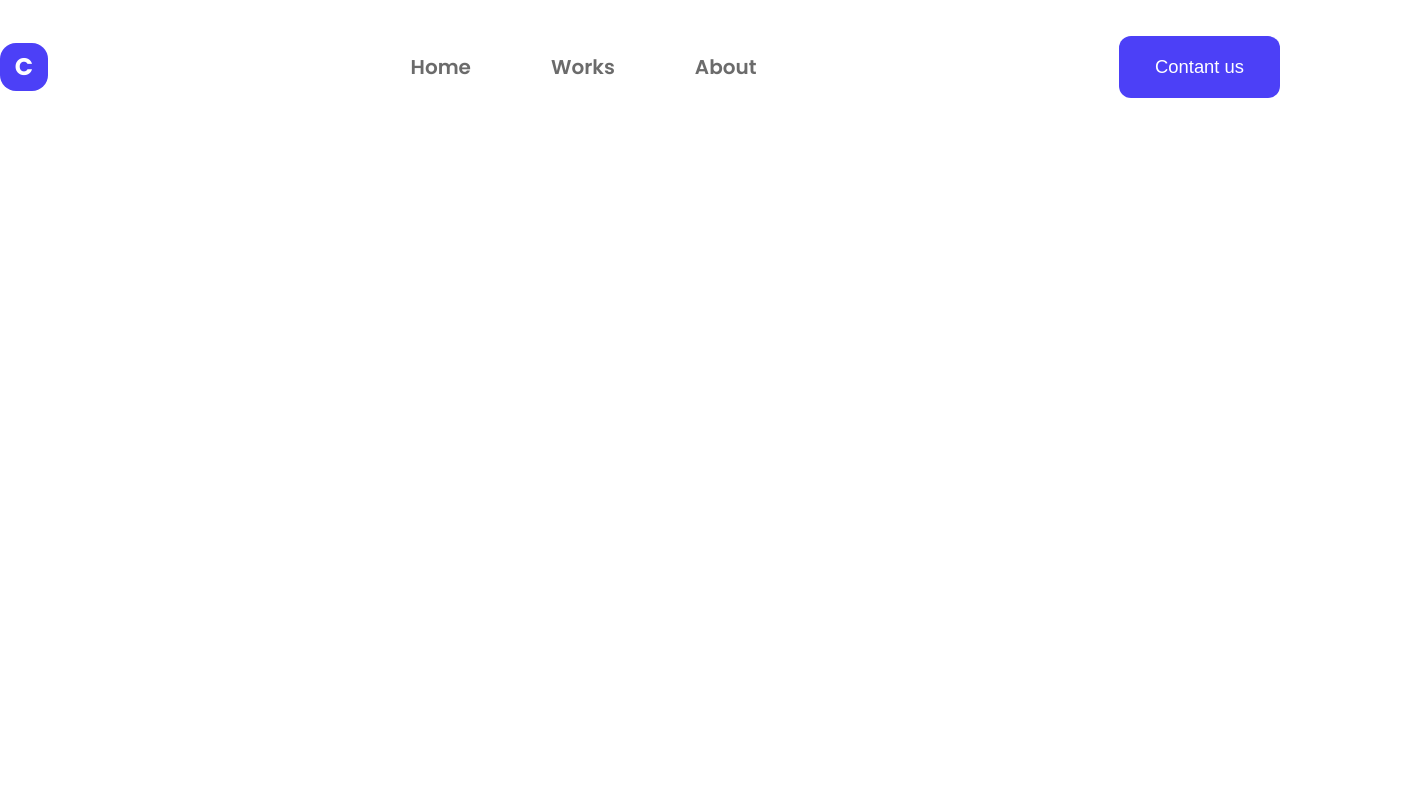
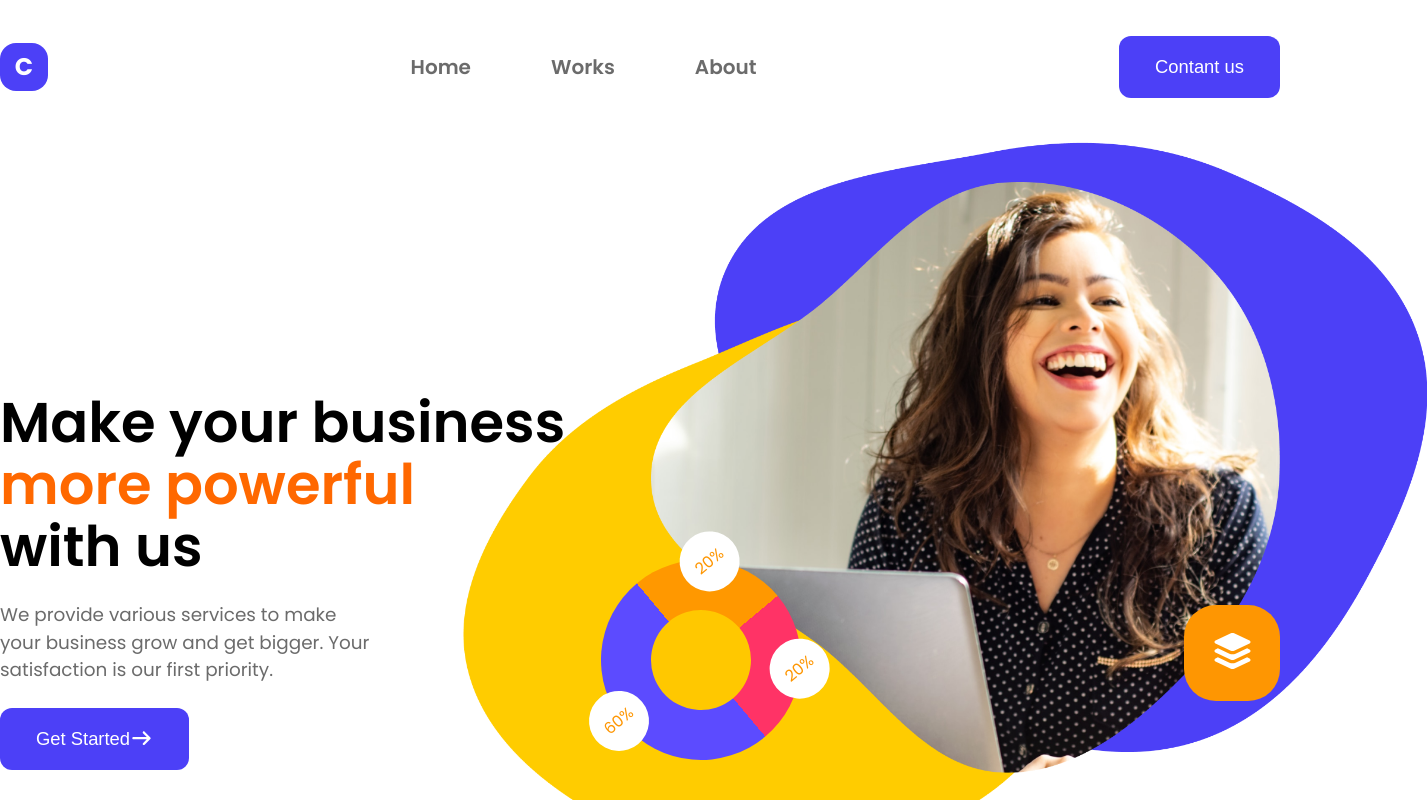
Before and after one commit to Nur-Nayeem/Creative-agency-website-design, a React (Vite) app: page / in a window 1280 px wide. Shown: the top 800 px of the page, 1427 px wide, since content can reach past the window. Built offline with nearby package versions, Linux system fonts and the light colour scheme.

Commit message:
designed hero section

```diff
--- a/src/App.jsx
+++ b/src/App.jsx
@@ -1,13 +1,13 @@
 import React from 'react'
 import Navbar from './components/Navbar'
-
+import Hero from './components/Hero'
 
 function App() {
   return (
     <>
 
       <Navbar />
-
+      <Hero />
     </>
   )
 }
--- /dev/null
+++ b/src/components/Hero.jsx
@@ -0,0 +1,40 @@
+import React from 'react'
+import hero from '../assets/hero3.png'
+import blueImg from '../assets/1111.png'
+import yellowImg from '../assets/2222.png'
+import '../css/heroSection.css'
+import { FontAwesomeIcon } from '@fortawesome/react-fontawesome';
+import { faArrowRight, faLayerGroup } from '@fortawesome/free-solid-svg-icons';
+function Hero() {
+    return (
+        <section className='hero-container'>
+            <div className='hero-left'>
+                <h1>Make your business <br /><span>more powerful</span><br />with us</h1>
+                <p className='hero-deails'>We provide various services to make your business grow and get bigger. Your satisfaction is our first priority.</p>
+                <button className='btn-primary'>
+                    Get Started
+                    <span className='arrow-icon'><FontAwesomeIcon icon={faArrowRight} /></span>
+                </button>
+            </div>
+            <div>
+                <div className='hero-box'>
+                    <img className='color-box blue-box' src={blueImg} alt="" />
+                    <img className='color-box yellow-box' src={yellowImg} alt="" />
+                    <img src={hero} alt="" />
+                    <div className='layer-box'>
+                        <span className='arrow-icon'><FontAwesomeIcon icon={faLayerGroup} /></span>
+
+                    </div>
+                    <div className='hero-chart'>
+                        <div className='golla-top'>20%</div>
+                        <div className='golla-right'>20%</div>
+                        <div className='golla-left'>60%</div>
+                    </div>
+
+                </div>
+            </div>
+        </section>
+    )
+}
+
+export default Hero
--- /dev/null
+++ b/src/css/heroSection.css
@@ -0,0 +1,156 @@
+.hero-container {
+    margin: 48px 0;
+    display: flex;
+    justify-content: space-between;
+    align-items: center;
+}
+
+.hero-left {
+    z-index: 1000;
+}
+
+.hero-left h1 {
+    font-size: 3.5rem;
+    font-weight: 600;
+}
+
+.hero-left h1 span {
+    color: var(--color-primary-2);
+}
+
+.hero-deails {
+    max-width: 378px;
+    color: var(--text-grey);
+    font-size: 1.15rem;
+    margin: 1.5rem 0;
+}
+
+.arrow-icon {
+    margin-left: 1rem;
+}
+
+.hero-box {
+    position: relative;
+}
+
+.hero-box .color-box {
+    position: absolute;
+}
+
+.hero-box .blue-box {
+    max-width: 713px;
+    top: -40px;
+    left: 10%;
+    z-index: 10;
+
+}
+
+.hero-box .yellow-box {
+    top: 15%;
+    left: -30%;
+    z-index: 20;
+}
+
+
+.hero-chart {
+    width: 200px;
+    height: 200px;
+    border-radius: 50%;
+    background: conic-gradient(#FF9800 0% 25%,
+            #FF3366 25% 50%,
+
+            #5C4BFF 50% 100%);
+    position: relative;
+    z-index: 101;
+    bottom: 220px;
+    left: -50px;
+    transform: rotate(320deg);
+}
+
+.hero-chart::before {
+    content: '';
+    position: absolute;
+    top: 25%;
+    left: 25%;
+    width: 50%;
+    height: 50%;
+    background: #ffc800;
+    border-radius: 50%;
+    z-index: 1;
+}
+
+.hero-chart div {
+    width: 60px;
+    height: 60px;
+    background-color: white;
+    color: #FE9602;
+    display: flex;
+    justify-content: center;
+    align-items: center;
+    border: none;
+    border-radius: 50%;
+    position: absolute;
+}
+
+.hero-chart .golla-top {
+    right: 0;
+}
+
+.hero-chart .golla-right {
+    bottom: 0;
+    right: 0;
+}
+
+.hero-chart .golla-left {
+    top: 64px;
+    left: -32px;
+}
+
+.hero-box img {
+    position: relative;
+    ;
+    max-width: 628.8px;
+    z-index: 100;
+}
+
+.layer-box {
+    position: absolute;
+    width: 96px;
+    height: 96px;
+    background-color: var(--color-secondary-2);
+    color: white;
+    z-index: 102;
+    border: none;
+    border-radius: 2rem;
+    font-size: 2.25rem;
+    display: flex;
+    justify-content: center;
+    align-items: center;
+    right: 0;
+    bottom: 35%;
+}
+
+.arrow-icon {
+    margin: 0;
+}
+
+@media screen and (max-width: 1024px) {
+    .hero-container {
+        flex-direction: column-reverse;
+    }
+
+    .hero-box img {
+        width: 100%;
+    }
+
+    .hero-box .blue-box {
+        max-width: 100%;
+        top: -40px;
+        left: 0;
+    }
+
+    .hero-chart {
+        left: 0;
+        bottom: 100px;
+    }
+}
```
